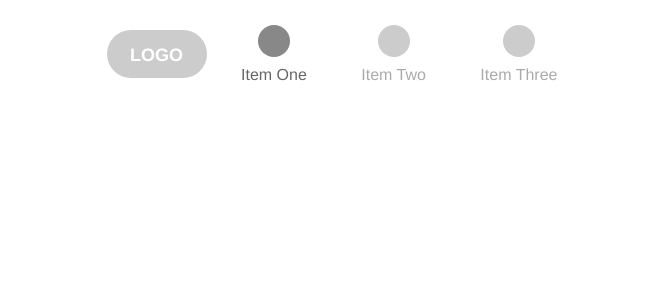
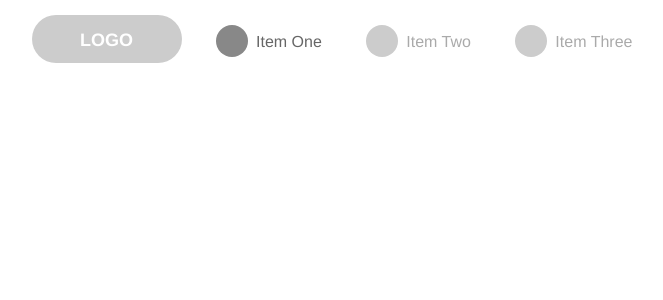
Before and after one commit to lenymo/PersonalFolio, a PHP site: page / in a window 1280 px wide. Shown: the top 300 px of the page, without its empty margins (298-961 px from the left). Run offline with PHP 8.4, Linux system fonts and the light colour scheme; style sheets or scripts are compiled from the project's sources.

Commit message:
Made some progress with breakpoints, etc

```diff
--- a/index.htm
+++ b/index.htm
@@ -27,7 +27,7 @@
 	<body>
 		<header class="site-header">
 
-			<a href="javascript:void(0);" class="mobile-menu">
+			<a href="javascript:void(0);" class="btn-mobile-menu">
 				=
 			</a>
 
--- a/javascript/javascript.js
+++ b/javascript/javascript.js
@@ -1,5 +1,10 @@
 $(document).ready(function(){
-	$(".mobile-menu").click(function() {
-		$(".main-menu").css("display", "block");
+	$(".btn-mobile-menu").click(function() {
+		if ($('header.site-header').hasClass('main-menu-mobile')) {
+			$("header.site-header").removeClass("main-menu-mobile");
+		}
+		else {
+			$("header.site-header").addClass("main-menu-mobile");
+		}
 	});
 });
--- a/sass/style.scss
+++ b/sass/style.scss
@@ -25,12 +25,43 @@ nav ul {
 }
 
 
-
 header.site-header {
 	display: block;
 	margin: 0 auto;
 	text-align: center;
+}
 
+
+.btn-mobile-menu {
+	background: #ccc;
+	color: rgba(255,255,255,0.9);
+	display: block;
+	font-size: 36px;
+	height: 48px;
+	left: 10px;
+	position: fixed;
+	top: 10px;
+	width: 48px;
+
+	-webkit-transition: all 0.2s ease-in-out;
+	transition: all 0.2s ease-in-out;
+
+	@include rounded(10px);
+
+	@include breakpoint(tablet) {
+		// Hide for tablet sized and above (768px).
+		display: none;
+	}
+}
+
+.main-menu-mobile .btn-mobile-menu {
+	left: 100%;
+	margin-left: -58px;
+}
+
+
+/* LOGO */
+header.site-header {
 	.logo {
 		background: #ccc;
 		color: #fff;
@@ -55,47 +86,21 @@ header.site-header {
 		}
 
 		@include breakpoint(tablet-landscape) {
-			margin: 30px 0 0 0;
+			margin: 15px 10px 0 0;
 			position: static;
+			width: 150px;
 		}
-	}
-}
-
-.mobile-menu {
-	background: #ccc;
-	color: rgba(255,255,255,0.9);
-	display: block;
-	font-size: 36px;
-	height: 48px;
-	left: 10px;
-	position: fixed;
-	top: 10px;
-	width: 48px;
-	@include rounded(10px);
-
-	@include breakpoint(tablet) {
-		display: none;
 	}
 }
 
 
 nav.main-menu {
 	display: none;
-}
-
-
-@include breakpoint(tablet) {
-	nav.main-menu {
-		background: #f8f8f8;
-		display: block;
-		left: 0;
-		padding: 75px 0 0 0;
-		position: absolute;
-		top: 0;
-		width: 125px;
-		height: 100%;
+	text-align: left;
+	width: 90%;
 
 	li {
+		background: #f8f8f8;
 		display: block;
 
 		a {
@@ -114,8 +119,9 @@ nav.main-menu {
 			}
 
 			span {
-					display: block;
-					margin: 5px 0 0 0;
+				display: inline-block;
+				margin: 8px 0 0 8px;
+				vertical-align: top;
 			}
 		}
 	}
@@ -131,6 +137,29 @@ nav.main-menu {
 		}
 	}
 }
+
+@include breakpoint(tablet) {
+	nav.main-menu {
+		background: #f8f8f8;
+		display: block;
+		left: 0;
+		padding: 75px 0 0 0;
+		position: absolute;
+		text-align: center;
+		top: 0;
+		width: 125px;
+		height: 100%;
+
+
+		a {
+			width: 100%;
+
+			span {
+				display: block;
+				margin: 0;
+			}
+		}
+	}
 }
 
 @include breakpoint(tablet-landscape) {
@@ -138,18 +167,27 @@ nav.main-menu {
 		background: none;
 		display: inline-block;
 		margin: 10px 0 0 0;
-		text-align: center;
 		padding: 0;
 		position: static;
 		width: auto;
 
 		li {
+			background: none;
 			display: inline-block;
-			margin: 0 0 0 10px;
+			margin: 0;
 
 			a {
 				background: none;
+
+				i {
+					float: left;
+				}
+
+				span {
+					float: left;
+					margin: 8px 0 0 8px;
 				}
 			}
 		}
 	}
+}
```
Lines whose indentation alone changed are shown as unchanged.
